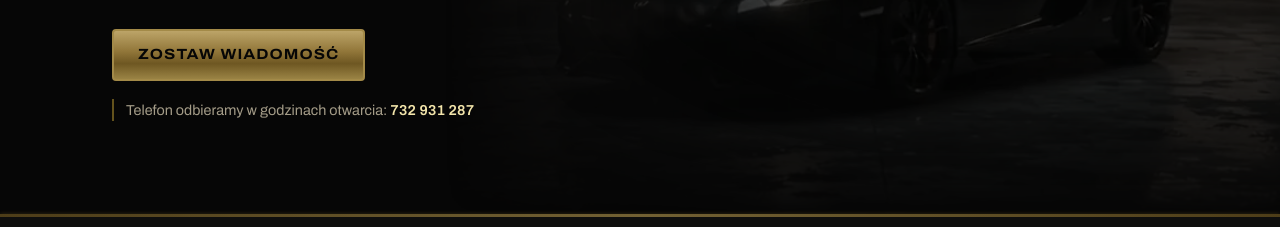
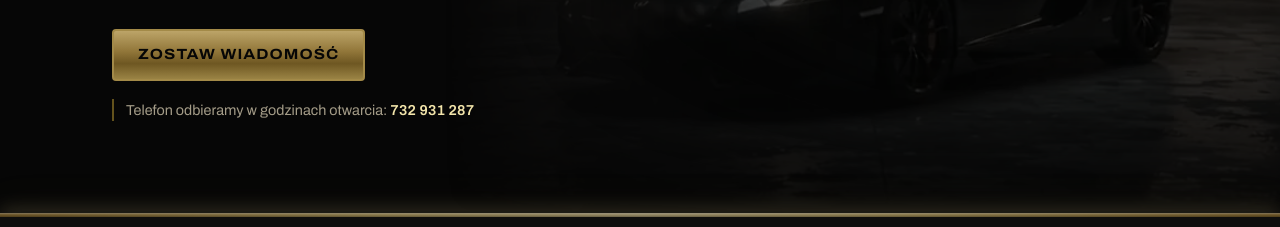
Before and after one commit to ArtemisDees/Claude_mnie_wkurza, a plain HTML site: page public/index.html in a window 1280 px wide. Shown: the part 573-800 px from the top of the page. Drawn offline with Linux system fonts and the light colour scheme.

Commit message:
Złote pasy jak polerowana listwa z wędrującym błyskiem
Pasy między sekcjami mają połysk (jaśniejsza górna krawędź), błysk
przesuwający się od lewej do prawej oraz mocniejsze pulsowanie poświaty.
Po zamknięciu wolniejsze i przygaszone.

Co-Authored-By: Claude Fable 5.2 <noreply@anthropic.com>
Claude-Session: https://claude.ai/code/session_01KnociUkECW91d8iHKdig7k

```diff
--- a/public/index.html
+++ b/public/index.html
@@ -122,13 +122,25 @@ h1, h2, h3 { font-family: "Archivo", sans-serif; font-weight: 800; font-stretch:
 
 /* ───── góra strony ───── */
 .gora { background: var(--czern); color: var(--tekst); position: relative; overflow: hidden; }
-.gora::after, .wizyta::before, .wizyta::after, .stopka::before { content: ""; position: absolute; left: 0; right: 0; height: 3px; z-index: 2;
-  background: linear-gradient(90deg, #C2932B 0%, #F2D27C 50%, #C2932B 100%); animation: pas 3.2s ease-in-out infinite; }
+.gora::after, .wizyta::before, .wizyta::after, .stopka::before { content: ""; position: absolute; left: 0; right: 0; height: 4px; z-index: 2;
+  /* od góry: wędrujący błysk, połysk jak na polerowanej listwie, złoto */
+  background:
+    linear-gradient(90deg, rgba(255,251,230,0) 0%, rgba(255,251,230,.95) 50%, rgba(255,251,230,0) 100%) -30% 0 / 22% 100% no-repeat,
+    linear-gradient(180deg, rgba(255,255,255,.45) 0%, rgba(255,255,255,0) 45%, rgba(0,0,0,.3) 100%),
+    linear-gradient(90deg, #B8892A 0%, #E9C867 30%, #F6DE94 50%, #E9C867 70%, #B8892A 100%);
+  animation: pas 4.6s ease-in-out infinite; }
 .gora::after { bottom: 0; }
 .wizyta::before, .stopka::before { top: 0; }
 .wizyta::after { bottom: 0; }
-@keyframes pas { 0%, 100% { opacity: .7; box-shadow: 0 0 4px rgba(217,174,67,.35); } 50% { opacity: 1; box-shadow: 0 0 16px rgba(242,210,124,.85); } }
-html.zamkniete .gora::after, html.zamkniete .wizyta::before, html.zamkniete .wizyta::after, html.zamkniete .stopka::before { background: linear-gradient(90deg, #6E5722 0%, #A38A48 50%, #6E5722 100%); animation-duration: 5s; }
+.wizyta::after { animation-delay: .5s; }
+.stopka::before { animation-delay: 1s; }
+@keyframes pas {
+  0%   { background-position: -30% 0, 0 0, 0 0; box-shadow: 0 0 5px rgba(217,174,67,.4); }
+  50%  { box-shadow: 0 0 20px rgba(246,222,148,.95), 0 0 42px rgba(217,174,67,.45); }
+  62%  { background-position: 130% 0, 0 0, 0 0; }
+  100% { background-position: 130% 0, 0 0, 0 0; box-shadow: 0 0 5px rgba(217,174,67,.4); }
+}
+html.zamkniete .gora::after, html.zamkniete .wizyta::before, html.zamkniete .wizyta::after, html.zamkniete .stopka::before { animation-duration: 8s; filter: brightness(.62) saturate(.8); }
 .pasek { display: flex; align-items: center; justify-content: space-between; gap: 1rem; padding-block: 1rem; position: relative; z-index: 2; }
 .marka { display: inline-flex; align-items: center; gap: .7rem; text-decoration: none; font-weight: 800; font-stretch: 125%; font-size: clamp(.9rem, 3.6vw, 1.05rem); letter-spacing: .01em; white-space: nowrap; }
 .marka img { width: 2.75rem; height: 2.75rem; }
```
